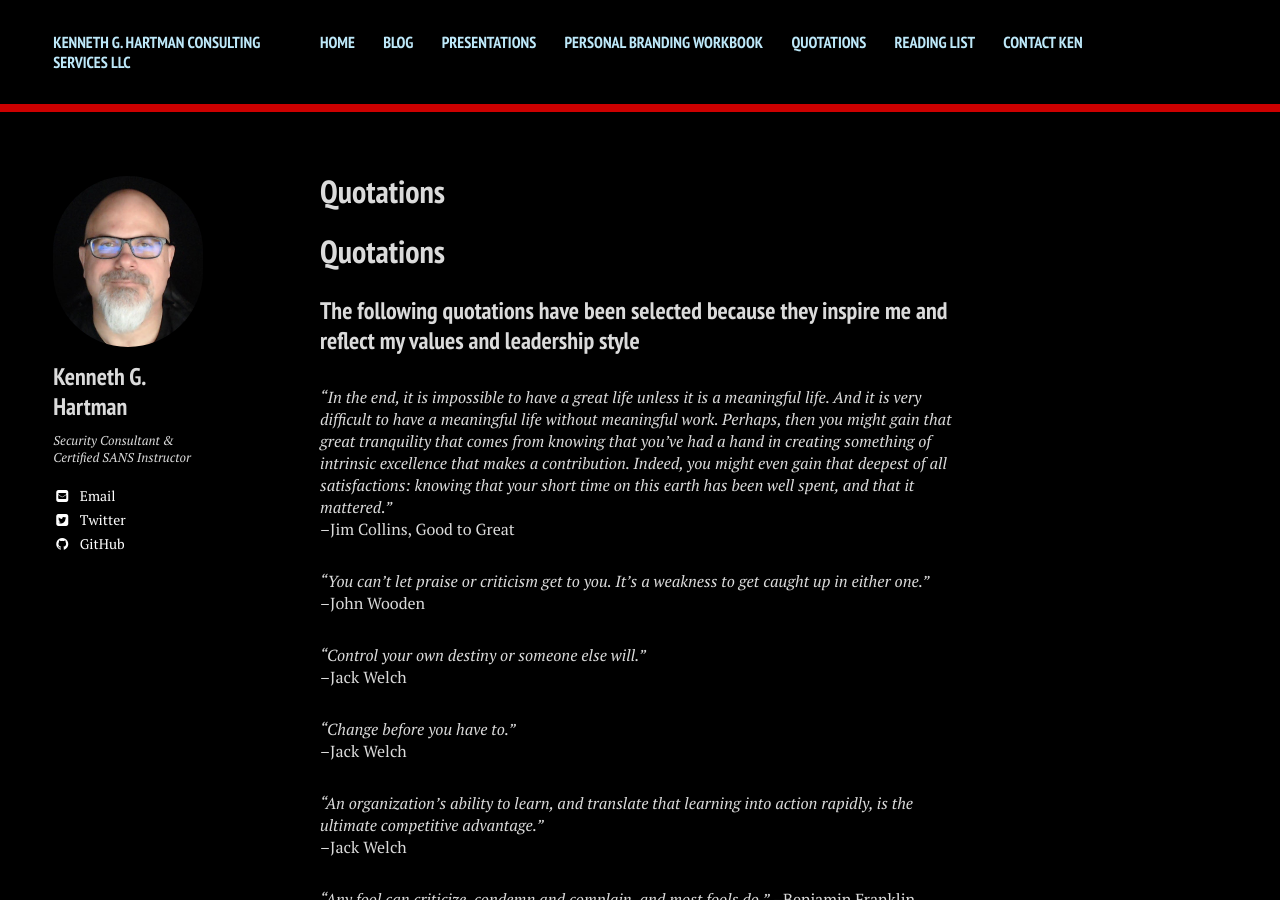
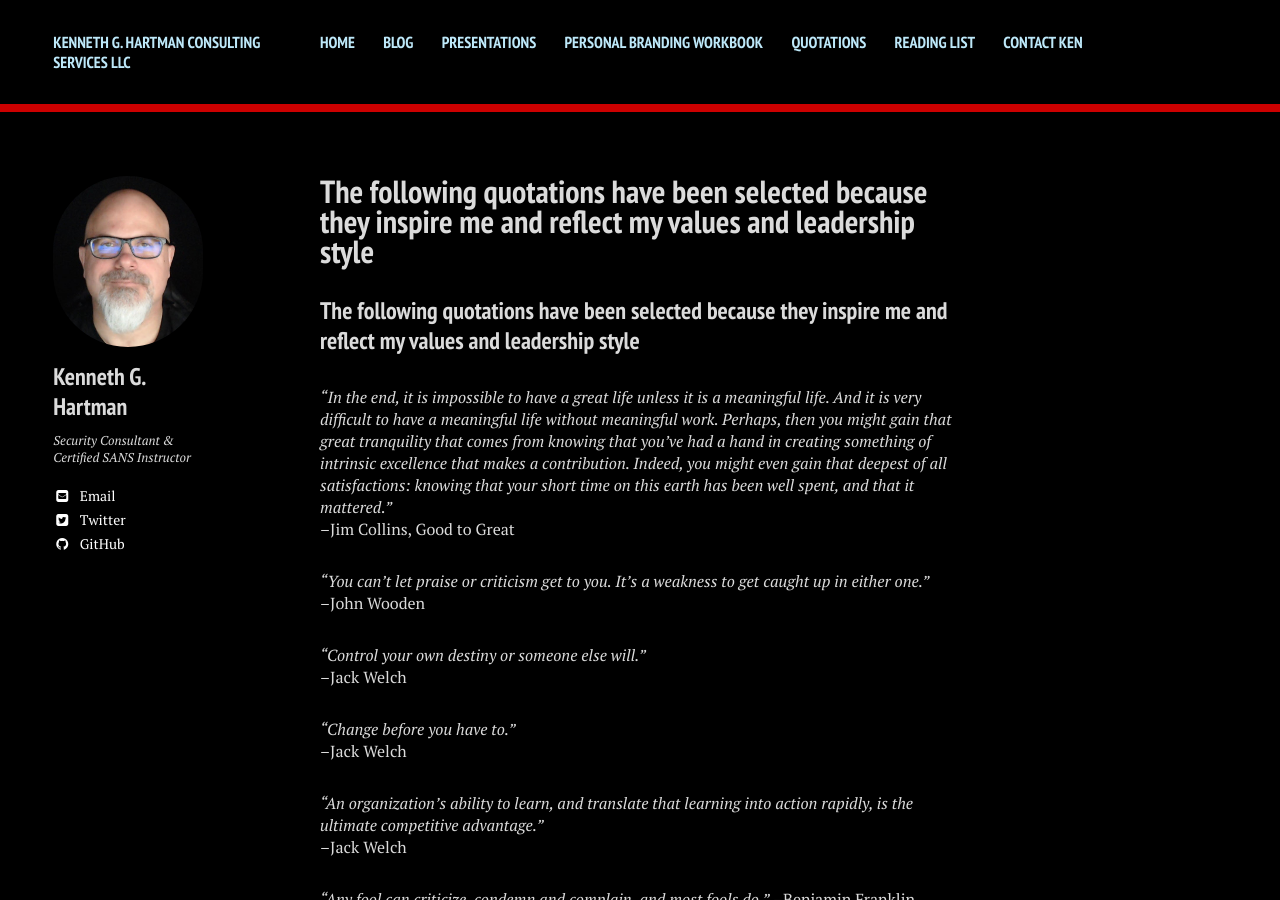
Before and after one commit to mlmargotto/DecSecOpsTools, a Jekyll site: the page built from docs/quotations.md, in a window 1280 px wide and 900 px high. Built offline with Jekyll 4.4.1, drawn with Linux system fonts in a browser that asks for light colours; nearby versions of some CDN libraries; our own code applies the rules of GitHub Pages for plain Markdown files.

Commit message:
[Pace] - Teste de duplicação do head do arquivo quotations.md

```diff
--- a/docs/quotations.md
+++ b/docs/quotations.md
@@ -1,5 +1,3 @@
-# Quotations
-
 ### The following quotations have been selected because they inspire me and reflect my values and leadership style
 
 *"In the end, it is impossible to have a great life unless it is a
```
